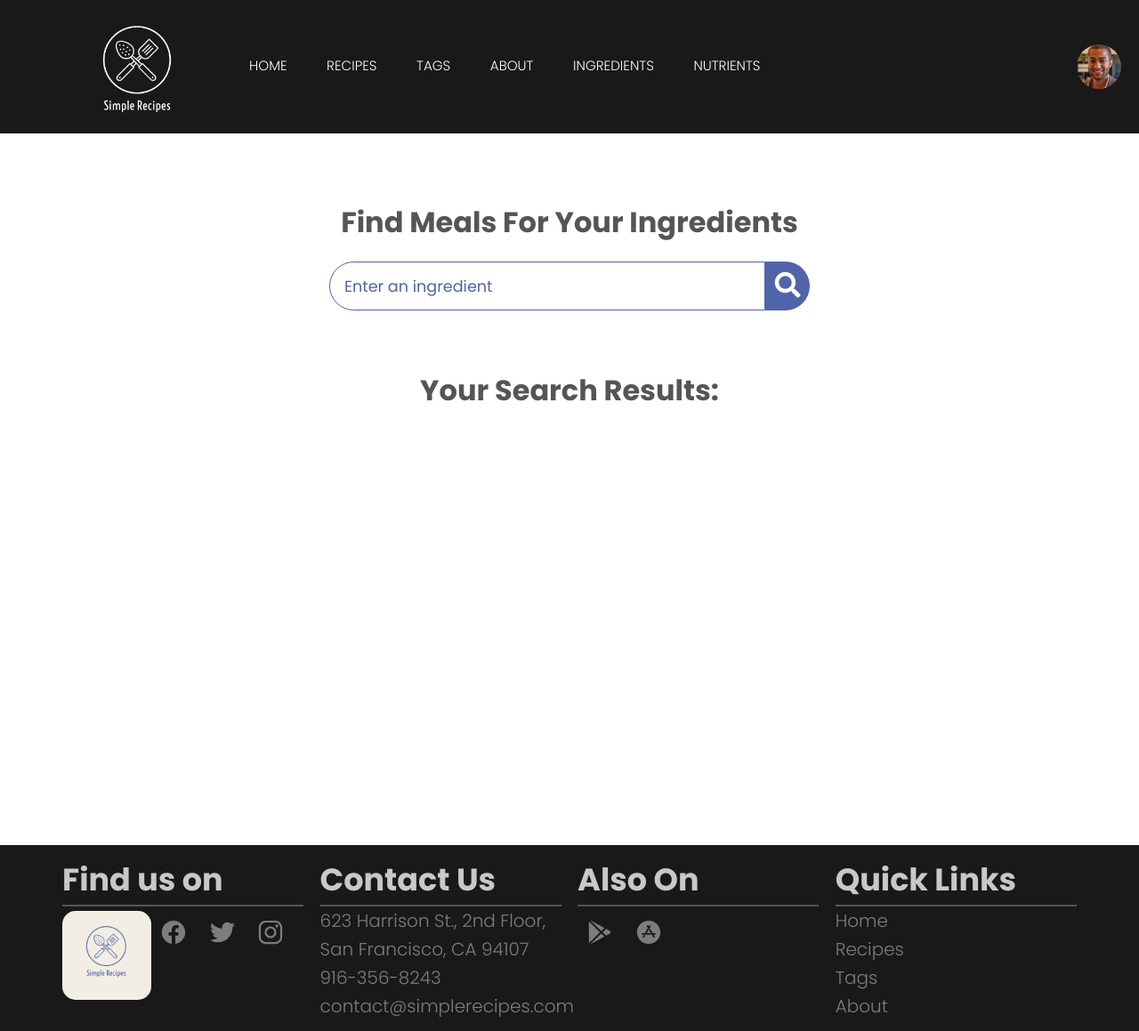
After one commit to Aayush2502/Simple-Recipes-Flask, a Flask app: page /ingri in a window 1280 px wide. The commit adds this page. Shown: the whole page at 89% size. Run offline with Flask 2, Linux system fonts and the light colour scheme.

Commit message:
added 2 unique features

```diff
--- a/app.py
+++ b/app.py
@@ -4,8 +4,10 @@ from datetime import datetime
 import json
 
 
-with open('HTML\Flask Mini Project\config.json', 'r') as c:
+'''
+with open('config.json', 'r') as c:
     params = json.load(c)["params"]
+'''
 
 
 app = Flask(__name__)
@@ -50,11 +52,12 @@ def hello():
     return render_template('index.html')
 
 
+'''
 @app.route("/dashboard", methods=['GET', 'POST'])
 def dashboard():
-    '''if ('user' in session and session['user'] == params['admin_user']):
+    ''''''if ('user' in session and session['user'] == params['admin_user']):
         ###posts = Posts.query.all()
-        return render_template('dashboard.html', params=params)'''
+        return render_template('dashboard.html', params=params)''''''
 
     if request.method == 'POST':
         username = request.form.get('uname')
@@ -66,6 +69,7 @@ def dashboard():
             return render_template('rohan2 profile page/index.html', params=params)
 
     return render_template('rohan1 login page/index.html', params=params)
+'''
 
 
 @app.route("/post-recipes", methods=['GET', 'POST'])
@@ -109,4 +113,14 @@ def tags():
     return render_template('tags.html')
 
 
+@app.route("/ingri")
+def ingri():
+    return render_template('ingri.html')
+
+
+@app.route("/find-nutritional-value")
+def nutritional():
+    return render_template('find-nutritional-value.html')
+
+
 app.run(debug=True)
--- /dev/null
+++ b/static/css/ingri-style.css
@@ -0,0 +1,309 @@
+@import url('https://fonts.googleapis.com/css2?family=Poppins:wght@200;300;400;500;600;700;800;900&display=swap');
+
+*{
+    padding: 0;
+    margin: 0;
+    box-sizing: border-box;
+}
+:root{
+    --tenne-tawny: #5064a9;
+    --tenne-tawny-dark: #3a497b;
+}
+body{
+    font-weight: 300;
+    font-size: 1.05rem;
+    line-height: 1.6;
+    font-family: 'Poppins', sans-serif;
+}
+
+/*  */
+.btn{
+    font-family: inherit;
+    cursor: pointer;
+    outline: 0;
+    font-size: 1.05rem;
+}
+.text{
+    opacity: 0.8;
+}
+.title{
+    font-size: 2rem;
+    margin-bottom: 1rem;
+}
+
+/*  */
+.container{
+    min-height: 100vh;
+}
+.meal-wrapper{
+    max-width: 1280px;
+    margin: 0 auto;
+    padding: 2rem;
+    background: #fff;
+    text-align: center;
+}
+.meal-search{
+    margin: 2rem 0;
+}
+.meal-search cite{
+    font-size: 1rem;
+}
+.meal-search-box{
+    margin: 1.2rem 0;
+    display: flex;
+    align-items: stretch;
+}
+.search-control,
+.search-btn{
+    width: 100%;
+}
+.search-control{
+    padding: 0 1rem;
+    font-size: 1.1rem;
+    font-family: inherit;
+    outline: 0;
+    border: 1px solid var(--tenne-tawny);
+    color: var(--tenne-tawny);
+    border-top-left-radius: 2rem;
+    border-bottom-left-radius: 2rem;
+}
+.search-control::placeholder{
+    color: var(--tenne-tawny);
+}
+.search-btn{
+    width: 55px;
+    height: 55px;
+    font-size: 1.8rem;
+    background: var(--tenne-tawny);
+    color: #fff;
+    border: none;
+    border-top-right-radius: 2rem;
+    border-bottom-right-radius: 2rem;
+    transition: all 0.4s linear;
+    -webkit-transition: all 0.4s linear;
+    -moz-transition: all 0.4s linear;
+    -ms-transition: all 0.4s linear;
+    -o-transition: all 0.4s linear;
+}
+.search-btn:hover{
+    background: var(--tenne-tawny-dark);
+}
+.meal-result{
+    margin-top: 4rem;
+}
+#meal{
+    margin: 2.4rem 0;
+}
+.meal-item{
+    border-radius: 1rem;
+    -webkit-border-radius: 1rem;
+    -moz-border-radius: 1rem;
+    -ms-border-radius: 1rem;
+    -o-border-radius: 1rem;
+    overflow: hidden;
+    box-shadow: 0 4px 21px -12px rgba(0, 0, 0, 0.79);
+    margin: 2rem 0;
+}
+.meal-img img{
+    width: 100%;
+    display: block;
+}
+.meal-name{
+    padding: 1.5rem 0.5rem;
+}
+.meal-name h3{
+    font-size: 1.4rem;
+}
+.recipe-btn{
+    text-decoration: none;
+    color: #fff;
+    background: var(--tenne-tawny);
+    font-weight: 500;
+    font-size: 1.1rem;
+    padding: 0.75rem 0;
+    display: block;
+    width: 175px;
+    margin: 1rem auto;
+    border-radius: 2rem;
+    -webkit-border-radius: 2rem;
+    -moz-border-radius: 2rem;
+    -ms-border-radius: 2rem;
+    -o-border-radius: 2rem;
+    transition: all 0.4s linear;
+    -webkit-transition: all 0.4s linear;
+    -moz-transition: all 0.4s linear;
+    -ms-transition: all 0.4s linear;
+    -o-transition: all 0.4s linear;
+}
+.recipe-btn:hover{
+    background: var(--tenne-tawny-dark);
+}
+
+/* meal details */
+.meal-details{
+    position: fixed;
+    top: 50%;
+    left: 50%;
+    transform: translate(-50%, -50%);
+    -webkit-transform: translate(-50%, -50%);
+    -moz-transform: translate(-50%, -50%);
+    -ms-transform: translate(-50%, -50%);
+    -o-transform: translate(-50%, -50%);
+    color: #fff;
+    background: var(--tenne-tawny);
+    border-radius: 1rem;
+    -webkit-border-radius: 1rem;
+    -moz-border-radius: 1rem;
+    -ms-border-radius: 1rem;
+    -o-border-radius: 1rem;
+    width: 90%;
+    height: 90%;
+    overflow-y: scroll;
+    display: none;
+    padding: 2rem 0;
+}
+.meal-details::-webkit-scrollbar{
+    width: 10px;
+}
+.meal-details::-webkit-scrollbar-thumb{
+    background: #f0f0f0;
+    border-radius: 2rem;
+    -webkit-border-radius: 2rem;
+    -moz-border-radius: 2rem;
+    -ms-border-radius: 2rem;
+    -o-border-radius: 2rem;
+}
+
+
+/* js related */
+.showRecipe{
+    display: block;
+}
+
+.meal-details-content{
+    margin: 2rem;
+}
+.meal-details-content p:not(.recipe-category){
+    padding: 1rem 0;
+}
+.recipe-close-btn{
+    position: absolute;
+    right: 2rem;
+    top: 2rem;
+    font-size: 1.8rem;
+    background: #fff;
+    border: none;
+    width: 35px;
+    height: 35px;
+    border-radius: 50%;
+    -webkit-border-radius: 50%;
+    -moz-border-radius: 50%;
+    -ms-border-radius: 50%;
+    -o-border-radius: 50%;
+    display: flex;
+    align-items: center;
+    justify-content: center;
+    opacity: 0.9;
+}
+.recipe-title{
+    letter-spacing: 1px;
+    padding-bottom: 1rem;
+}
+.recipe-category{
+    background: #fff;
+    font-weight: 600;
+    color: var(--tenne-tawny);
+    display: inline-block;
+    padding: 0.2rem 0.5rem;
+    border-radius: 0.3rem;
+    -webkit-border-radius: 0.3rem;
+    -moz-border-radius: 0.3rem;
+    -ms-border-radius: 0.3rem;
+    -o-border-radius: 0.3rem;
+}
+.recipe-category{
+    background: #fff;
+    font-weight: 600;
+    color: var(--tenne-tawny);
+    display: inline-block;
+    padding: 0.2rem 0.5rem;
+    border-radius: 0.3rem;
+    -webkit-border-radius: 0.3rem;
+    -moz-border-radius: 0.3rem;
+    -ms-border-radius: 0.3rem;
+    -o-border-radius: 0.3rem;
+}
+.recipe-instruct{
+    padding: 1rem 0;
+}
+.recipe-meal-img img{
+    width: 100px;
+    height: 100px;
+    border-radius: 50%;
+    -webkit-border-radius: 50%;
+    -moz-border-radius: 50%;
+    -ms-border-radius: 50%;
+    -o-border-radius: 50%;
+    margin: 0 auto;
+    display: block;
+}
+.recipe-link{
+    margin: 1.4rem 0;
+}
+.recipe-link a{
+    color: #fff;
+    font-size: 1.2rem;
+    font-weight: 700;
+    transition: all 0.4s linear;
+    -webkit-transition: all 0.4s linear;
+    -moz-transition: all 0.4s linear;
+    -ms-transition: all 0.4s linear;
+    -o-transition: all 0.4s linear;
+}
+.recipe-link a:hover{
+    opacity: 0.8;
+}
+
+
+/*  */
+.notFound{
+    grid-template-columns: 1fr!important;
+    color: var(--tenne-tawny);
+    font-size: 1.8rem;
+    font-weight: 600;
+    width: 100%;
+}
+
+
+
+
+
+
+/* Media Queries */
+@media screen and (min-width: 600px){
+    .meal-search-box{
+        width: 540px;
+        margin-left: auto;
+        margin-right: auto;
+    }
+}
+
+@media screen and (min-width: 768px){
+    #meal{
+        display: grid;
+        grid-template-columns: repeat(2, 1fr);
+        gap: 2rem;
+    }
+    .meal-item{
+        margin: 0;
+    }
+    .meal-details{
+        width: 700px;
+    }
+}
+
+@media screen and (min-width: 992px){
+    #meal{
+        grid-template-columns: repeat(3, 1fr);
+    }
+}
--- a/static/css/style.css
+++ b/static/css/style.css
@@ -260,7 +260,9 @@ h1 {
 /*Recipes*/
 
 .search {
-  margin: 10px 0;
+  margin: auto;
+  width: 50%;
+  padding: 10px;
 }
 
 .search input[type="text"] {
--- /dev/null
+++ b/static/js/script.js
@@ -0,0 +1,77 @@
+const searchBtn = document.getElementById('search-btn');
+const mealList = document.getElementById('meal');
+const mealDetailsContent = document.querySelector('.meal-details-content');
+const recipeCloseBtn = document.getElementById('recipe-close-btn');
+
+// event listeners
+searchBtn.addEventListener('click', getMealList);
+mealList.addEventListener('click', getMealRecipe);
+recipeCloseBtn.addEventListener('click', () => {
+    mealDetailsContent.parentElement.classList.remove('showRecipe');
+});
+
+
+// get meal list that matches with the ingredients
+function getMealList(){
+    let searchInputTxt = document.getElementById('search-input').value.trim();
+    fetch(`https://www.themealdb.com/api/json/v1/1/filter.php?i=${searchInputTxt}`)
+    .then(response => response.json())
+    .then(data => {
+        let html = "";
+        if(data.meals){
+            data.meals.forEach(meal => {
+                html += `
+                    <div class = "meal-item" data-id = "${meal.idMeal}">
+                        <div class = "meal-img">
+                            <img src = "${meal.strMealThumb}" alt = "food">
+                        </div>
+                        <div class = "meal-name">
+                            <h3>${meal.strMeal}</h3>
+                            <a href = "#" class = "recipe-btn">Get Recipe</a>
+                        </div>
+                    </div>
+                `;
+            });
+            mealList.classList.remove('notFound');
+        } else{
+            html = "Sorry, we didn't find any meal!";
+            mealList.classList.add('notFound');
+        }
+
+        mealList.innerHTML = html;
+    });
+}
+
+
+// get recipe of the meal
+function getMealRecipe(e){
+    e.preventDefault();
+    if(e.target.classList.contains('recipe-btn')){
+        let mealItem = e.target.parentElement.parentElement;
+        fetch(`https://www.themealdb.com/api/json/v1/1/lookup.php?i=${mealItem.dataset.id}`)
+        .then(response => response.json())
+        .then(data => mealRecipeModal(data.meals));
+    }
+}
+
+// create a modal
+function mealRecipeModal(meal){
+    console.log(meal);
+    meal = meal[0];
+    let html = `
+        <h2 class = "recipe-title">${meal.strMeal}</h2>
+        <p class = "recipe-category">${meal.strCategory}</p>
+        <div class = "recipe-instruct">
+            <h3>Instructions:</h3>
+            <p>${meal.strInstructions}</p>
+        </div>
+        <div class = "recipe-meal-img">
+            <img src = "${meal.strMealThumb}" alt = "">
+        </div>
+        <div class = "recipe-link">
+            <a href = "${meal.strYoutube}" target = "_blank">Watch Video</a>
+        </div>
+    `;
+    mealDetailsContent.innerHTML = html;
+    mealDetailsContent.parentElement.classList.add('showRecipe');
+}
--- a/templates/index.html
+++ b/templates/index.html
@@ -43,7 +43,7 @@
     <header>
       <nav>
         <div class="row">
-          <a href="index.html"
+          <a href="/"
             ><img
               src="static/img/Simple Recipes-logos/Simple Recipes-logos_white.png"
               alt="Simple Recipes Logo"
@@ -54,6 +54,8 @@
             <li><a href="recipes">Recipes</a></li>
             <li><a href="tags">Tags</a></li>
             <li><a href="about">About</a></li>
+            <li><a href="ingri">Ingredients</a></li>
+            <li><a href="find-nutritional-value">Nutrients</a></li>
             <li>
               <a href="dashboard"
                 ><img src="static/img/customer-1.jpg" alt="Profile"
@@ -70,7 +72,7 @@
         <a class="btn btn-full" href="/post-recipes"
           ><i class="fas fa-pencil-alt"></i> Post Recipes</a
         >
-        <a class="btn btn-ghost" href="recipes.html"
+        <a class="btn btn-ghost" href="recipes"
           ><i class="fas fa-search"></i> Search Recipes</a
         >
       </div>
--- /dev/null
+++ b/templates/ingri.html
@@ -0,0 +1,65 @@
+{% extends "layout.html" %} {% block body %}
+<link rel="stylesheet" href="static/css/ingri-style.css" />
+
+<div class="container">
+  <div class="meal-wrapper">
+    <div class="meal-search">
+      <h2 class="title">Find Meals For Your Ingredients</h2>
+      <div class="meal-search-box">
+        <input
+          type="text"
+          class="search-control"
+          placeholder="Enter an ingredient"
+          id="search-input"
+        />
+        <button type="submit" class="search-btn btn" id="search-btn">
+          <i class="fas fa-search"></i>
+        </button>
+      </div>
+    </div>
+
+    <div class="meal-result">
+      <h2 class="title">Your Search Results:</h2>
+      <div id="meal">
+        <!-- meal item -->
+        <!-- <div class = "meal-item">
+            <div class = "meal-img">
+              <img src = "food.jpg" alt = "food">
+            </div>
+            <div class = "meal-name">
+              <h3>Potato Chips</h3>
+              <a href = "#" class = "recipe-btn">Get Recipe</a>
+            </div>
+          </div> -->
+        <!-- end of meal item -->
+      </div>
+    </div>
+
+    <div class="meal-details">
+      <!-- recipe close btn -->
+      <button type="button" class="btn recipe-close-btn" id="recipe-close-btn">
+        <i class="fas fa-times"></i>
+      </button>
+
+      <!-- meal content -->
+      <div class="meal-details-content">
+        <!-- <h2 class = "recipe-title">Meals Name Here</h2>
+          <p class = "recipe-category">Category Name</p>
+          <div class = "recipe-instruct">
+            <h3>Instructions:</h3>
+            <p>Lorem ipsum, dolor sit amet consectetur adipisicing elit. Quo blanditiis quis accusantium natus! Porro, reiciendis maiores molestiae distinctio veniam ratione ex provident ipsa, soluta suscipit quam eos velit autem iste!</p>
+            <p>Lorem ipsum dolor sit amet consectetur adipisicing elit. Amet aliquam voluptatibus ad obcaecati magnam, esse numquam nisi ut adipisci in?</p>
+          </div>
+          <div class = "recipe-meal-img">
+            <img src = "food.jpg" alt = "">
+          </div>
+          <div class = "recipe-link">
+            <a href = "#" target = "_blank">Watch Video</a>
+          </div> -->
+      </div>
+    </div>
+  </div>
+</div>
+
+<script src="static/js/script.js"></script>
+{% endblock %}
--- a/templates/layout.html
+++ b/templates/layout.html
@@ -42,7 +42,7 @@
   <body>
     <nav class="navbar">
       <div class="row">
-        <a href="index.html"
+        <a href="/"
           ><img
             src="static/img/Simple Recipes-logos/Simple Recipes-logos_white.png"
             alt="Simple Recipes Logo"
@@ -53,6 +53,8 @@
           <li><a href="recipes">Recipes</a></li>
           <li><a href="tags">Tags</a></li>
           <li><a href="about">About</a></li>
+          <li><a href="ingri">Ingredients</a></li>
+          <li><a href="find-nutritional-value">Nutrients</a></li>
           <li>
             <a href="dashboard"
               ><img src="static/img/customer-1.jpg" alt="Profile"
```
Also changed, not shown: static/js/nutritional-script.js (added, +77 -0 lines), templates/find-nutritional-value.html (added, +32 -0 lines), templates/recipes.html (+16 -20 lines).
